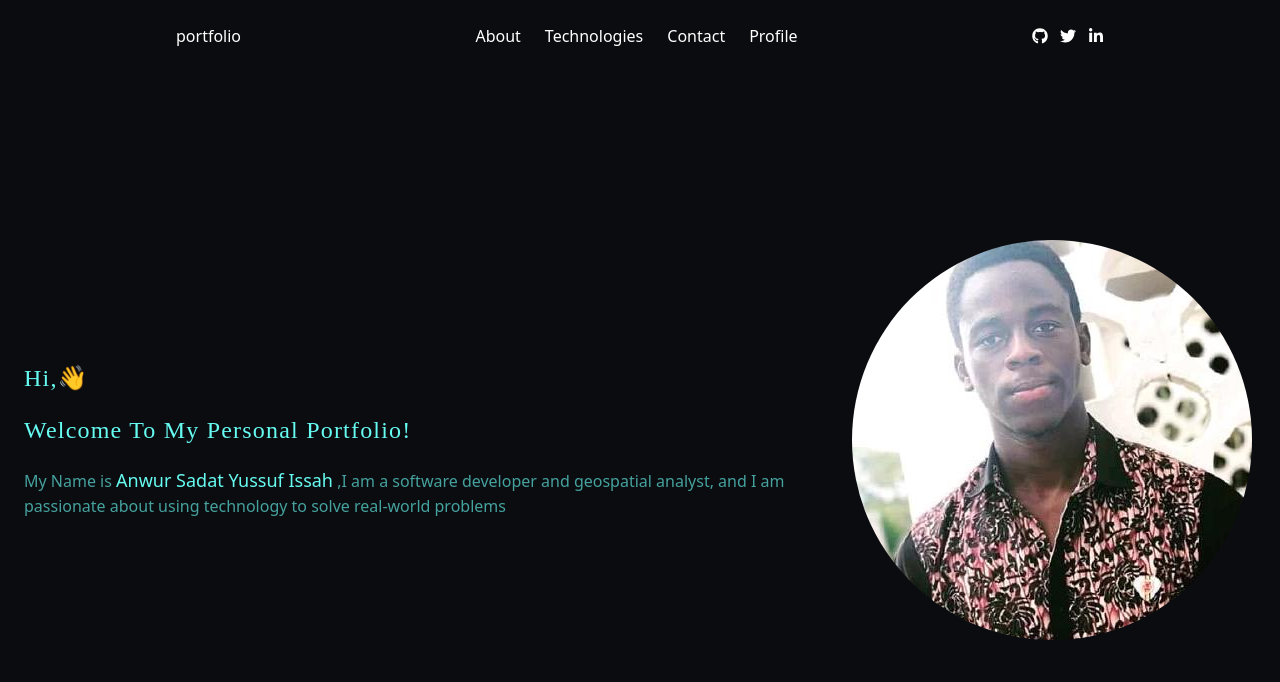
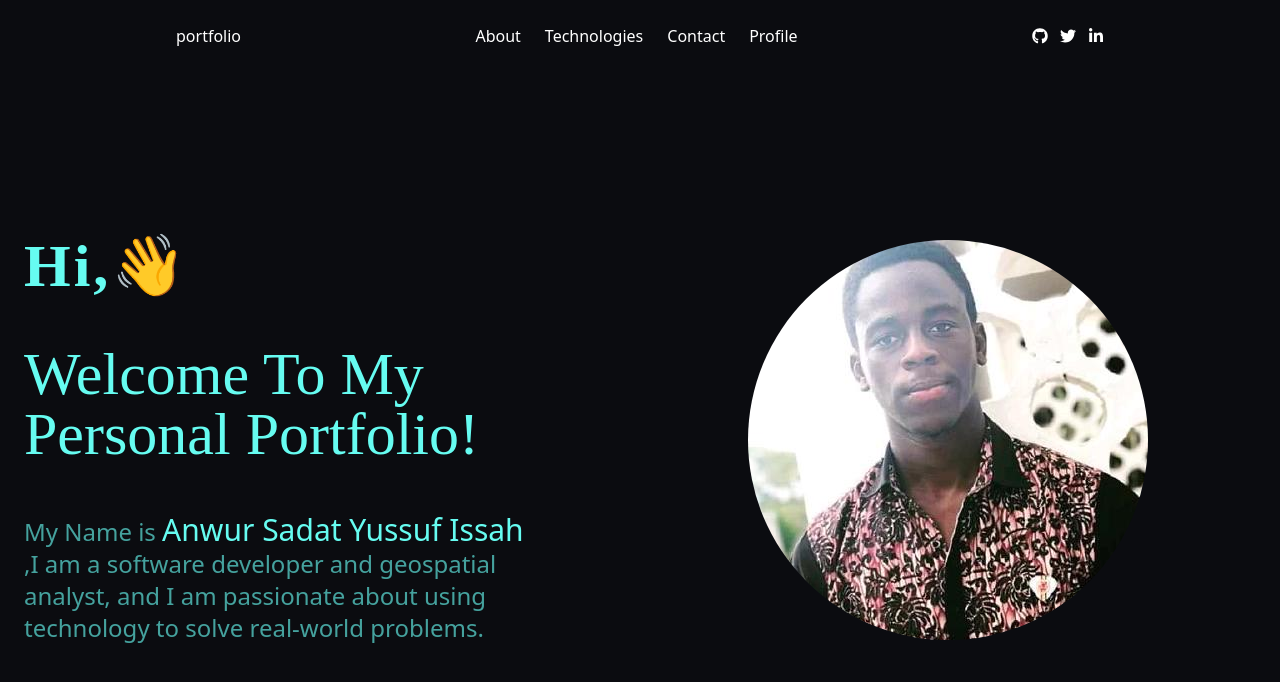
Before and after one commit to sadatyussuf/my-website-portfolio, a React (Vite) app in the folder frontend/: page / in a window 1280 px wide. Shown: the top 682 px of the page. Built offline with nearby package versions, Linux system fonts and the light colour scheme; a web font is replaced by a local one.

Commit message:
created a component for the Hero Welcome Message

```diff
--- a/frontend/src/components/WelcomeMsg.jsx
+++ b/frontend/src/components/WelcomeMsg.jsx
@@ -2,10 +2,14 @@ import React from 'react'
 
 const Welcome = () => {
   return (
-    <div className='flex flex-col gap-5'>
-        <span className='font-Rampart text-2xl tracking-wider text-lightBlue'>Hi,👋</span>
-        <span className='font-Rampart text-2xl tracking-wider text-lightBlue'>Welcome To My Personal Portfolio!</span>
-        <span className='text-greyishBlue'>My Name is <span className='capitalize text-lg text-lightBlue'>anwur sadat yussuf issah</span> ,I am a software developer and geospatial analyst, and I am passionate about using technology to solve real-world problems</span>
+    // mb-32
+    <div className='flex flex-col  space-y-12 md:w-1/2'>
+        <span className='max-w-md font-Rampart text-4xl font-bold tracking-wider text-lightBlue text-center md:text-6xl md:text-left'>Hi,👋</span>
+
+        <span className=' max-w-lg font-Rampart text-4xl md:text-6xl text-lightBlue text-center md:text-left'>Welcome To My Personal Portfolio!</span>
+
+        <span className='max-w-lg text-center text-greyishBlue md:text-left md:text-2xl'>My Name is <span className='capitalize text-lg text-lightBlue md:text-3xl'>anwur sadat yussuf issah</span> ,I am a software developer and geospatial analyst, and I am passionate about using technology to solve real-world problems.</span>
+
     </div>
   )
 }
```
